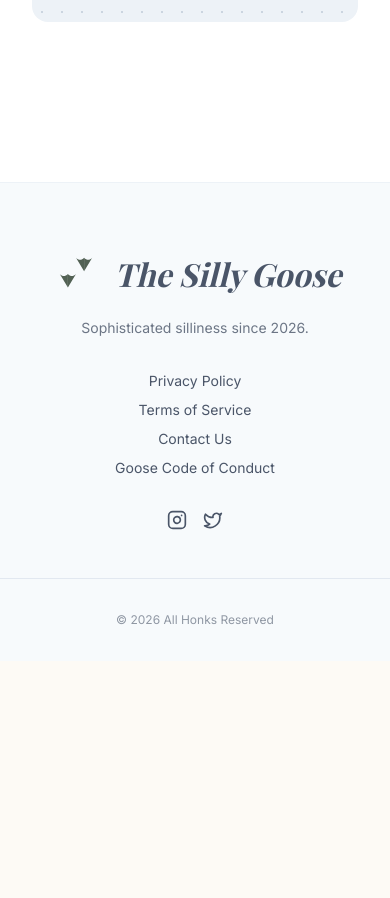
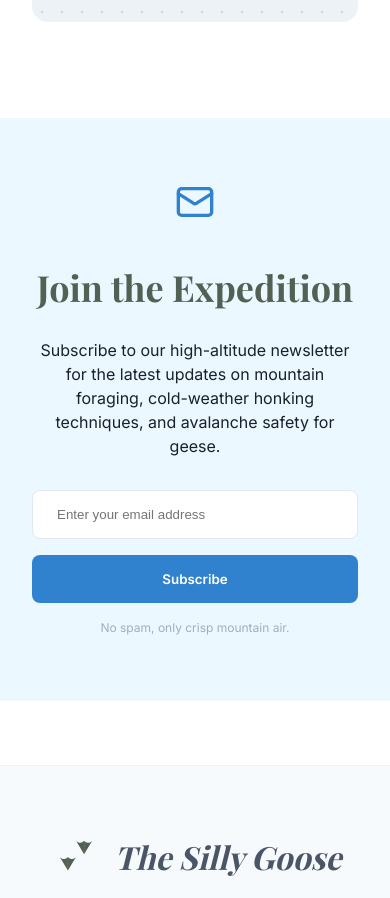
Before and after one commit to adamgroenhout/sillygoose-adventures, a React (Vite) app: page /#/adventure/alpine in a window 390 px wide. Shown: the part 3687-4585 px from the top of the page. Before the commit the page ends 4348 px from the top, so only its background shows below. Built offline with nearby package versions, Linux system fonts and the light colour scheme; grey boxes are pictures that could not be loaded; a web font is replaced by a local one.

Commit message:
feat: add subscribe box to Alpine page
- Added a newsletter section to the bottom of the Alpine page, matching the structure on Gala and Urban pages.
- Applied custom Alpine-themed light blue styling (#ebf8ff bg, #3182ce accent) in Adventure.css.
- Ensured responsiveness and matching layout design.

```diff
--- a/src/pages/Adventure.css
+++ b/src/pages/Adventure.css
@@ -427,3 +427,61 @@
   font-size: 0.875rem;
   font-weight: 600;
 }
+
+/* Alpine Newsletter */
+.alpine-newsletter {
+  padding: 8rem 0;
+  background: #ebf8ff; /* Light blue representing ice/sky */
+}
+
+.alpine-newsletter .mail-icon {
+  color: #3182ce;
+  margin-bottom: 2rem;
+}
+
+.alpine-form {
+  display: flex;
+  gap: 1rem;
+  max-width: 500px;
+  margin: 2rem auto 1rem;
+}
+
+.alpine-form input {
+  flex: 1;
+  padding: 1rem 1.5rem;
+  border-radius: 0.5rem;
+  border: 1px solid #e2e8f0;
+}
+
+.alpine-form button {
+  background: #3182ce;
+  color: white;
+  padding: 1rem 2rem;
+  border-radius: 0.5rem;
+  font-weight: 600;
+  border: none;
+  cursor: pointer;
+}
+
+.text-center {
+  text-align: center;
+}
+
+.disclaimer {
+  font-size: 0.75rem;
+  color: #a0aec0;
+}
+
+@media (max-width: 768px) {
+  .alpine-newsletter {
+    padding: 4rem 0;
+  }
+
+  .alpine-form {
+    flex-direction: column;
+  }
+
+  .alpine-form button {
+    width: 100%;
+  }
+}
--- a/src/pages/Alpine.tsx
+++ b/src/pages/Alpine.tsx
@@ -1,5 +1,5 @@
 import { Navbar, Footer } from '../components/Layout';
-import { Mountain, Thermometer, Clock, Wheat, CheckCircle2, AlertCircle } from 'lucide-react';
+import { Mountain, Thermometer, Clock, Wheat, CheckCircle2, AlertCircle, Mail } from 'lucide-react';
 import './Adventure.css';
 
 const Alpine = () => {
@@ -142,6 +142,20 @@ const Alpine = () => {
             </div>
           </div>
         </section>
+
+        {/* Alpine Newsletter */}
+        <section className="alpine-newsletter">
+          <div className="container text-center">
+            <Mail size={40} className="mail-icon" />
+            <h2 className="section-title">Join the Expedition</h2>
+            <p>Subscribe to our high-altitude newsletter for the latest updates on mountain foraging, cold-weather honking techniques, and avalanche safety for geese.</p>
+            <form className="alpine-form">
+              <input type="email" placeholder="Enter your email address" required />
+              <button type="submit">Subscribe</button>
+            </form>
+            <p className="disclaimer">No spam, only crisp mountain air.</p>
+          </div>
+        </section>
       </main>
 
       <Footer />
```
